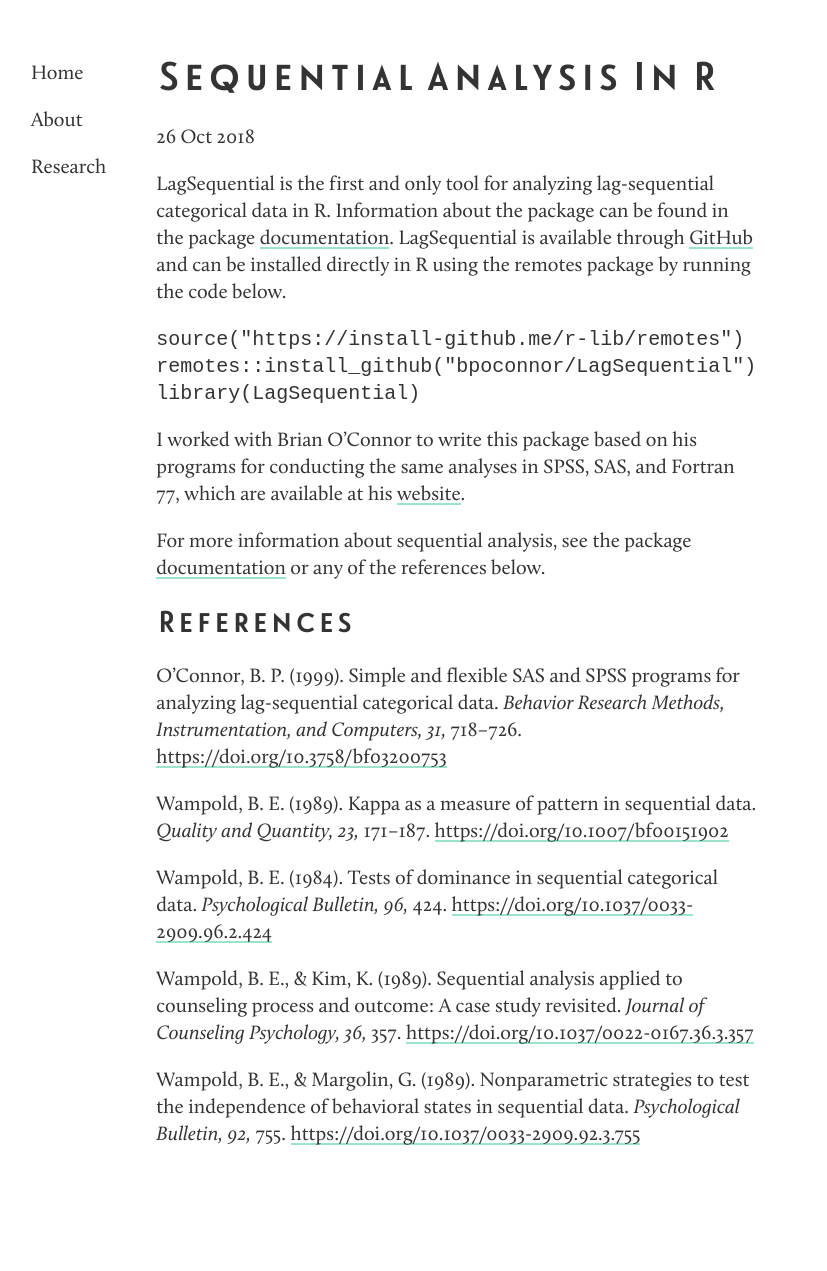
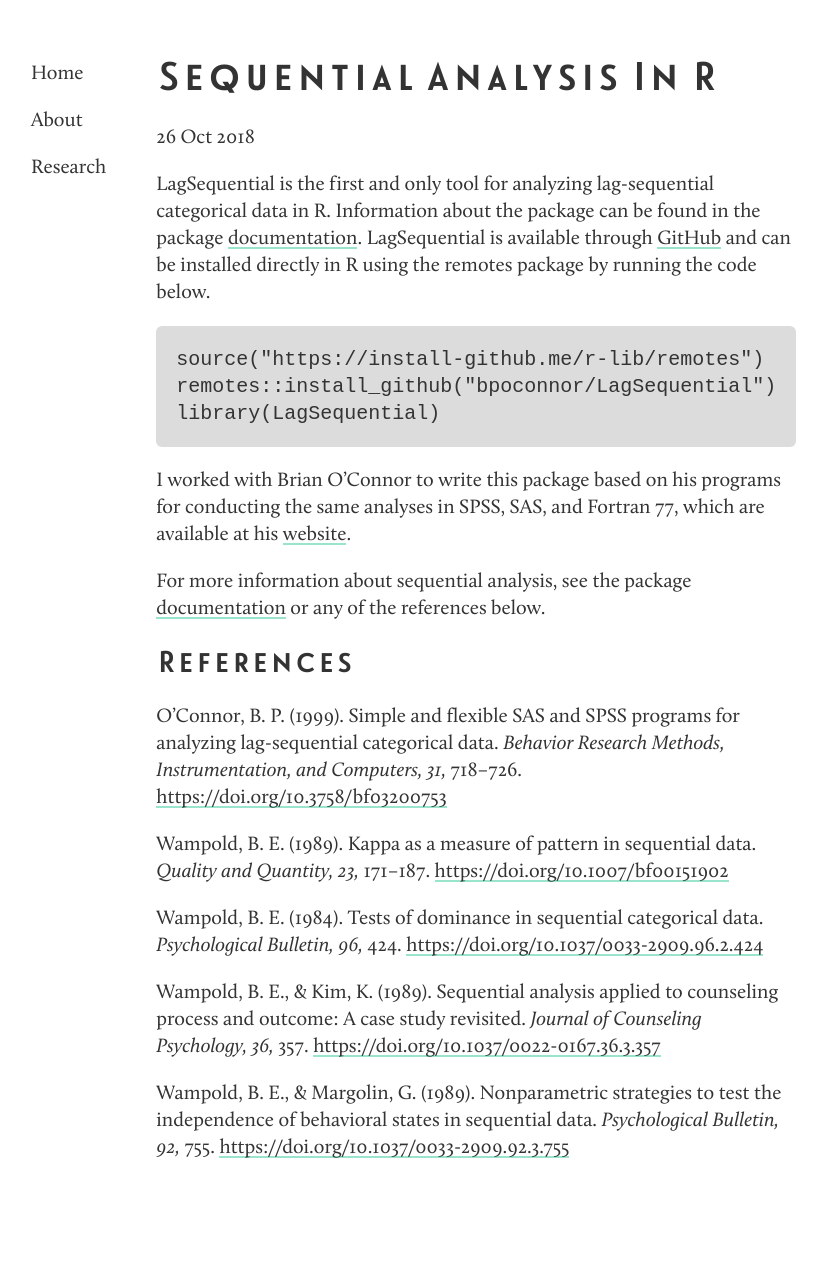
Before and after one commit to zakarydraper/zakarydraper.github.io, a Jekyll site: the page built from _posts/2018-10-26-sequential-analysis-in-r.md, in a window 1280 px wide. Shown: the whole page, without its empty margins (29-856 px from the left). Built offline with Jekyll 4.4.1, drawn with Linux system fonts in a browser that asks for light colours.

Commit message:
Add code formatting.

```diff
--- /dev/null
+++ b/_sass/_code.scss
@@ -0,0 +1,7 @@
+pre.highlight {
+  width: 100%;
+  padding: 1rem;
+  background: gainsboro;
+  border-radius: 6px;
+  overflow: auto;
+}
--- a/_sass/main.scss
+++ b/_sass/main.scss
@@ -5,3 +5,4 @@
 @import "layout";
 @import "navigation";
 @import "blog";
+@import "code";
```
